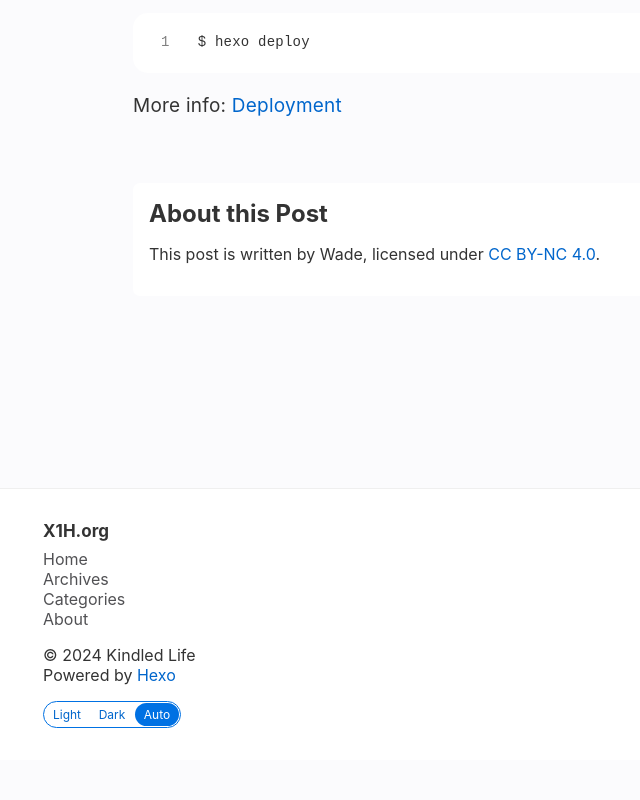
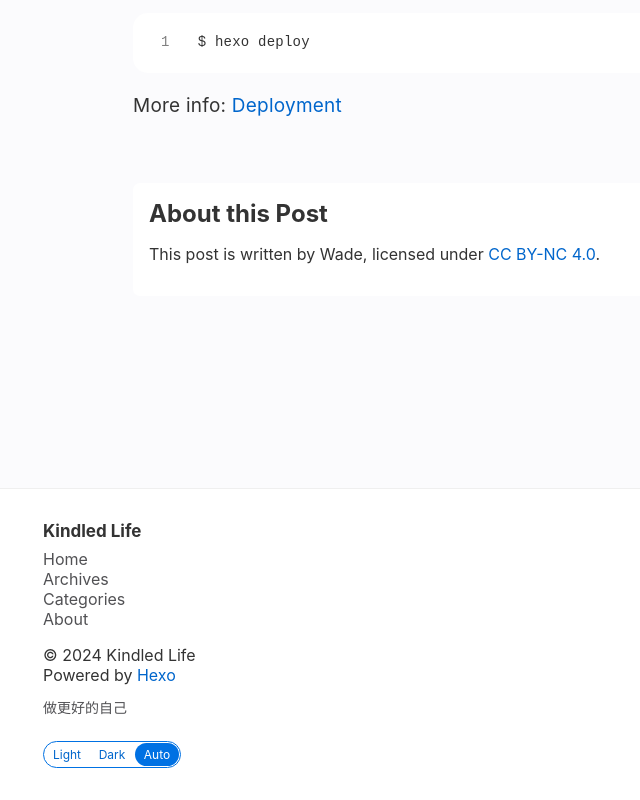
Before and after one commit to x1horg/x1horg.github.io, a plain HTML site: page 2024/11/22/hello-world/index.html in a window 1280 px wide. Shown: the part 1326-2126 px from the top of the page, without its empty margins (107-747 px from the left). Before the commit the page ends 2086 px from the top, so only its background shows below. Drawn offline with nearby package versions, Linux system fonts and the light colour scheme.

Commit message:
v202411221701

```diff
--- a/2024/11/22/hello-world/index.html
+++ b/2024/11/22/hello-world/index.html
@@ -180,7 +180,7 @@
         <div class="links">
 
             <div class="group">
-                <h2 class="title">X1H.org</h2>
+                <h2 class="title">Kindled Life</h2>
 
                 <a href="/" class="item">Home</a>
 
@@ -194,6 +194,9 @@
 
         </div>
         <span>&copy; 2024 Kindled Life<br>Powered by <a href="http://hexo.io/" target="_blank">Hexo</a> </span>
+
+        <br>
+        <span class="footer-extra-description">做更好的自己</span>
 
 
             <br>
```
Also changed, not shown: about/index.html (+4 -1 lines), archives/2024/11/index.html (+4 -1 lines), archives/2024/index.html (+4 -1 lines), archives/index.html (+4 -1 lines), categories/index.html (+4 -1 lines), index.html (+4 -1 lines), search/index.html (+4 -1 lines), tags/index.html (+4 -1 lines).
